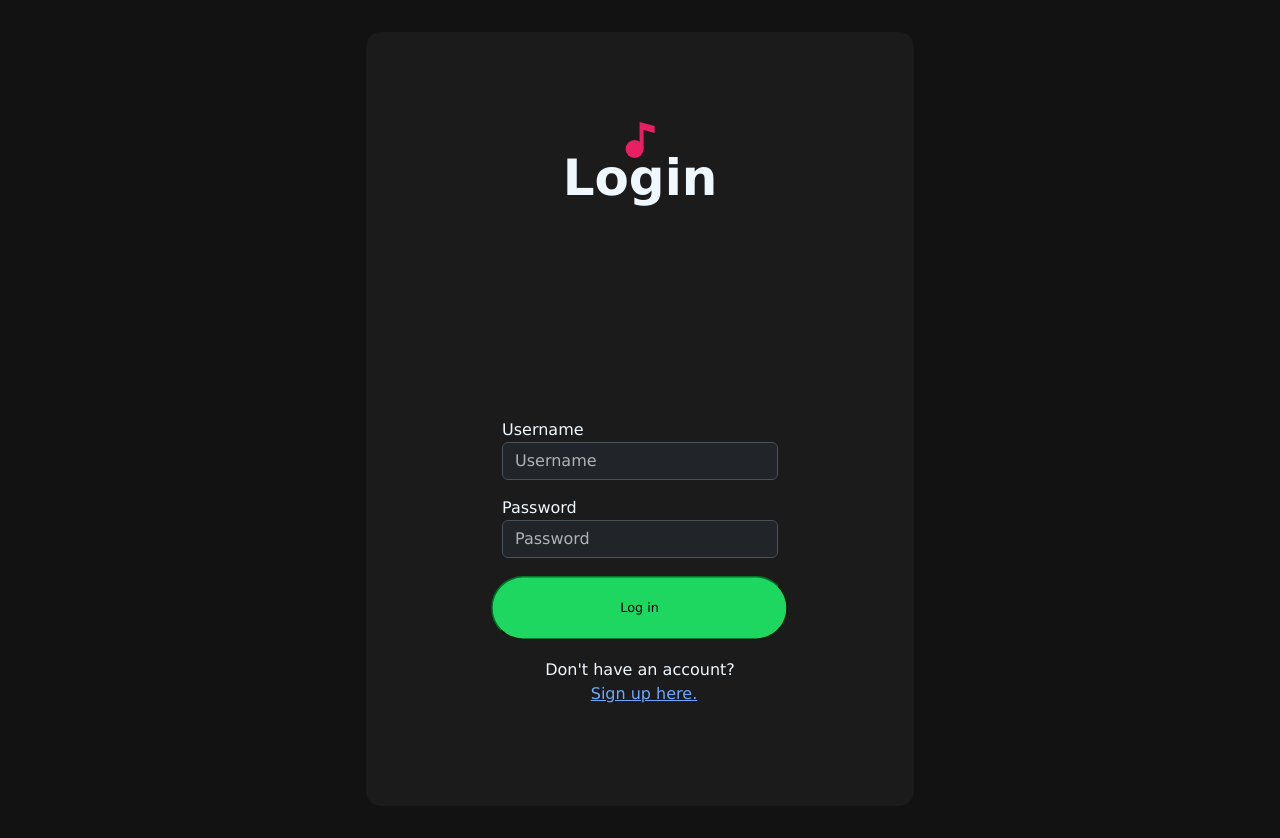
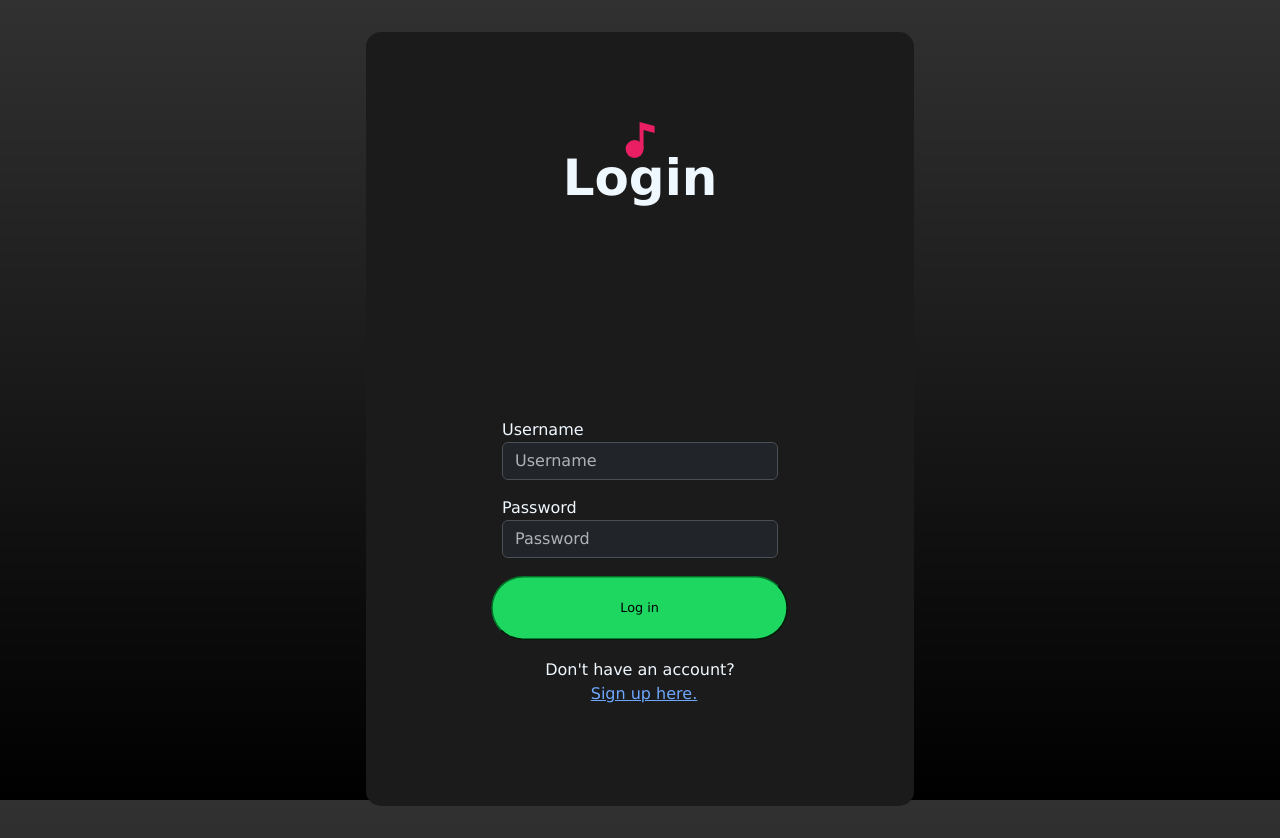
Before and after one commit to RevatureProject2MusicSharing/project2Frontend, a React (Vite) app: page /login in a window 1280 px wide. Built offline with nearby package versions, Linux system fonts and the light colour scheme.

Commit message:
minor changes

```diff
--- a/src/Components/Login/Login.tsx
+++ b/src/Components/Login/Login.tsx
@@ -3,11 +3,10 @@ import {motion} from "motion/react"
 import "./Login.css"
 import { FcMusic } from "react-icons/fc";
 import { useState } from "react";
-import { Link, useNavigate } from "react-router-dom";
+import { Link } from "react-router-dom";
 
 export const Login:React.FC = () => {
 
-const navigate = useNavigate()
 
 const[loginCreds, setLoginCreds] = useState({
     username:"",
--- a/src/Components/Login/Register/Register.css
+++ b/src/Components/Login/Register/Register.css
@@ -11,5 +11,5 @@
 }
 #indexBody{
     height:100vh;
-    background:#121212;
+    background: linear-gradient(rgba(0, 0, 0, 0.808) 0%, rgb(0, 0, 0) 100%);
 }
```
